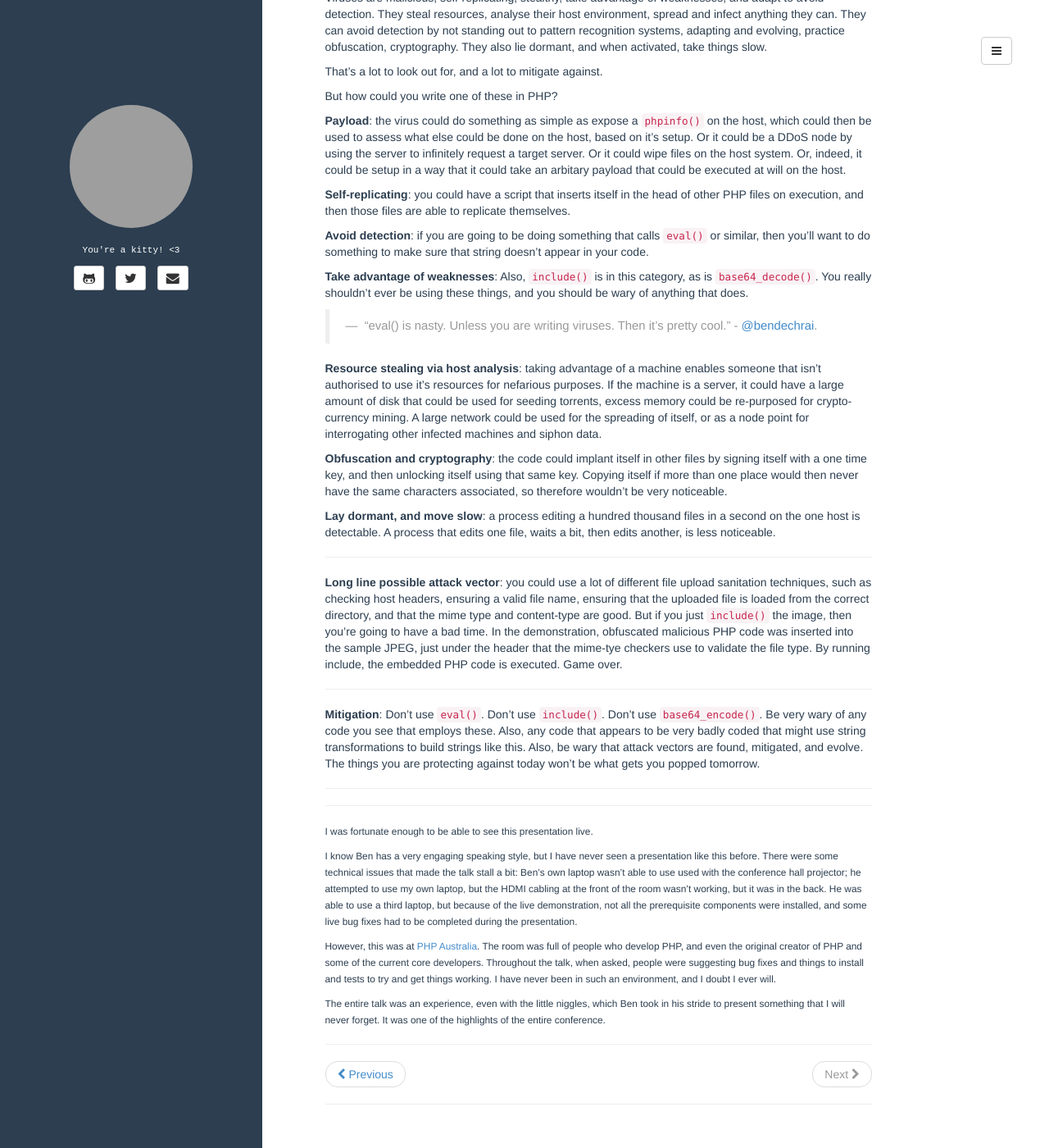
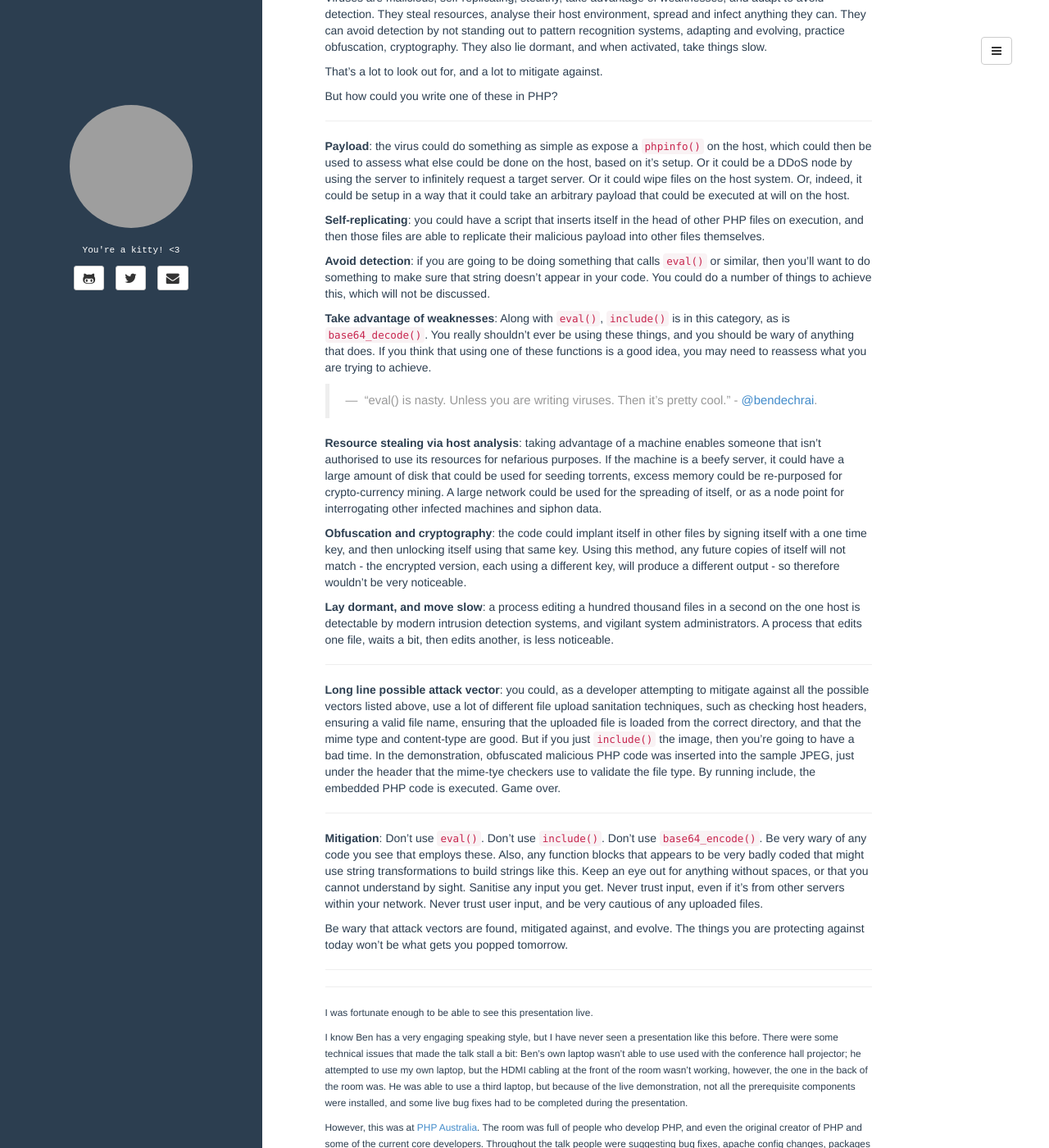
Before and after one commit to glasnt/blog, a Jekyll site: the page built from _posts/2015-03-18-going-viral-for-fun.md, in a window 1280 px wide and 1400 px high, scrolled down 429 px. Shown: the whole window at 82% size. Built offline with Jekyll 4.4.1, drawn with Linux system fonts in a browser that asks for light colours; some of the changed text lies outside the part shown; grey boxes are pictures that could not be loaded.

Commit message:
spelling, grammar

```diff
--- a/_posts/2015-03-18-going-viral-for-fun.md
+++ b/_posts/2015-03-18-going-viral-for-fun.md
@@ -16,29 +16,33 @@ That's a lot to look out for, and a lot to mitigate against.
 
 But how could you write one of these in PHP?
 
-**Payload**: the virus could do something as simple as expose a `phpinfo()` on the host, which could then be used to assess what else could be done on the host, based on it's setup. Or it could be a DDoS node by using the server to infinitely request a target server. Or it could wipe files on the host system. Or, indeed, it could be setup in a way that it could take an arbitary payload that could be executed at will on the host.
+----
 
-**Self-replicating**: you could have a script that inserts itself in the head of other PHP files on execution, and then those files are able to replicate themselves.
+**Payload**: the virus could do something as simple as expose a `phpinfo()` on the host, which could then be used to assess what else could be done on the host, based on it's setup. Or it could be a DDoS node by using the server to infinitely request a target server. Or it could wipe files on the host system. Or, indeed, it could be setup in a way that it could take an arbitrary payload that could be executed at will on the host.
 
-**Avoid detection**: if you are going to be doing something that calls `eval()` or similar, then you'll want to do something to make sure that string doesn't appear in your code.
+**Self-replicating**: you could have a script that inserts itself in the head of other PHP files on execution, and then those files are able to replicate their malicious payload into other files themselves.
 
-**Take advantage of weaknesses**: Also, `include()` is in this category, as is `base64_decode()`. You really shouldn't ever be using these things, and you should be wary of anything that does.
+**Avoid detection**: if you are going to be doing something that calls `eval()` or similar, then you'll want to do something to make sure that string doesn't appear in your code. You could do a number of things to achieve this, which will not be discussed.
+
+**Take advantage of weaknesses**: Along with `eval()`, `include()` is in this category, as is `base64_decode()`. You really shouldn't ever be using these things, and you should be wary of anything that does. If you think that using one of these functions is a good idea, you may need to reassess what you are trying to achieve.
 
 > <small> "eval() is nasty. Unless you are writing viruses. Then it's pretty cool." - [@bendechrai](https://twitter.com/glasnt/status/575828698554720256). </small>
 
-**Resource stealing via host analysis**: taking advantage of a machine enables someone that isn't authorised to use it's resources for nefarious purposes. If the machine is a server, it could have a large amount of disk that could be used for seeding torrents, excess memory could be re-purposed for crypto-currency mining. A large network could be used for the spreading of itself, or as a node point for interrogating other infected machines and siphon data.
+**Resource stealing via host analysis**: taking advantage of a machine enables someone that isn't authorised to use its resources for nefarious purposes. If the machine is a beefy server, it could have a large amount of disk that could be used for seeding torrents, excess memory could be re-purposed for crypto-currency mining. A large network could be used for the spreading of itself, or as a node point for interrogating other infected machines and siphon data.
 
-**Obfuscation and cryptography**: the code could implant itself in other files by signing itself with a one time key, and then unlocking itself using that same key. Copying itself if more than one place would then never have the same characters associated, so therefore wouldn't be very noticeable.
+**Obfuscation and cryptography**: the code could implant itself in other files by signing itself with a one time key, and then unlocking itself using that same key. Using this method, any future copies of itself will not match - the encrypted version, each using a different key, will produce a different output - so therefore wouldn't be very noticeable.
 
-**Lay dormant, and move slow**: a process editing a hundred thousand files in a second on the one host is detectable. A process that edits one file, waits a bit, then edits another, is less noticeable.
+**Lay dormant, and move slow**: a process editing a hundred thousand files in a second on the one host is detectable by modern intrusion detection systems, and vigilant system administrators. A process that edits one file, waits a bit, then edits another, is less noticeable.
 
- -----
+-----
 
-**Long line possible attack vector**: you could use a lot of different file upload sanitation techniques, such as checking host headers, ensuring a valid file name, ensuring that the uploaded file is loaded from the correct directory, and that the mime type and content-type are good. But if you just `include()` the image, then you're going to have a bad time. In the demonstration, obfuscated malicious PHP code was inserted into the sample JPEG, just under the header that the mime-tye checkers use to validate the file type. By running include, the embedded PHP code is executed. Game over.
+**Long line possible attack vector**: you could, as a developer attempting to mitigate against all the possible vectors listed above, use a lot of different file upload sanitation techniques, such as checking host headers, ensuring a valid file name, ensuring that the uploaded file is loaded from the correct directory, and that the mime type and content-type are good. But if you just `include()` the image, then you're going to have a bad time. In the demonstration, obfuscated malicious PHP code was inserted into the sample JPEG, just under the header that the mime-tye checkers use to validate the file type. By running include, the embedded PHP code is executed. Game over.
 
 ---------
 
-**Mitigation**: Don't use `eval()`. Don't use `include()`. Don't use `base64_encode()`. Be very wary of any code you see that employs these. Also, any code that appears to be very badly coded that might use string transformations to build strings like this. Also, be wary that attack vectors are found, mitigated, and evolve. The things you are protecting against today won't be what gets you popped tomorrow.
+**Mitigation**: Don't use `eval()`. Don't use `include()`. Don't use `base64_encode()`. Be very wary of any code you see that employs these. Also, any function blocks that appears to be very badly coded that might use string transformations to build strings like this. Keep an eye out for anything without spaces, or that you cannot understand by sight. Sanitise any input you get. Never trust input, even if it's from other servers within your network. Never trust user input, and be very cautious of any uploaded files.
+
+Be wary that attack vectors are found, mitigated against, and evolve. The things you are protecting against today won't be what gets you popped tomorrow.
 
 --------
 
@@ -46,9 +50,9 @@ But how could you write one of these in PHP?
 
 <small>I was fortunate enough to be able to see this presentation live.<small>
 
-<small>I know Ben has a very engaging speaking style, but I have never seen a presentation like this before. There were some technical issues that made the talk stall a bit: Ben's own laptop wasn't able to use used with the conference hall projector; he attempted to use my own laptop, but the HDMI cabling at the front of the room wasn't working, but it was in the back. He was able to use a third laptop, but because of the live demonstration, not all the prerequisite components were installed, and some live bug fixes had to be completed during the presentation. </small>
+<small>I know Ben has a very engaging speaking style, but I have never seen a presentation like this before. There were some technical issues that made the talk stall a bit: Ben's own laptop wasn't able to use used with the conference hall projector; he attempted to use my own laptop, but the HDMI cabling at the front of the room wasn't working, however, the one in the back of the room was. He was able to use a third laptop, but because of the live demonstration, not all the prerequisite components were installed, and some live bug fixes had to be completed during the presentation. </small>
 
-<small>However, this was at [PHP Australia](http://phpconference.com.au). The room was full of people who develop PHP, and even the original creator of PHP and some of the current core developers. Throughout the talk, when asked, people were suggesting bug fixes and things to install and tests to try and get things working. I have never been in such an environment, and I doubt I ever will. </small>
+<small>However, this was at [PHP Australia](http://phpconference.com.au). The room was full of people who develop PHP, and even the original creator of PHP and some of the current core developers. Throughout the talk people were suggesting bug fixes, apache config changes, packages to install and tests to try and get things working. I have never been in such an environment, and I doubt I ever will. </small>
 
 <small>The entire talk was an experience, even with the little niggles, which Ben took in his stride to present something that I will never forget. It was one of the highlights of the entire conference.
 </small>
```
Also changed, not shown: other parts of _posts/2015-03-18-going-viral-for-fun.md (+2 -2 lines).
